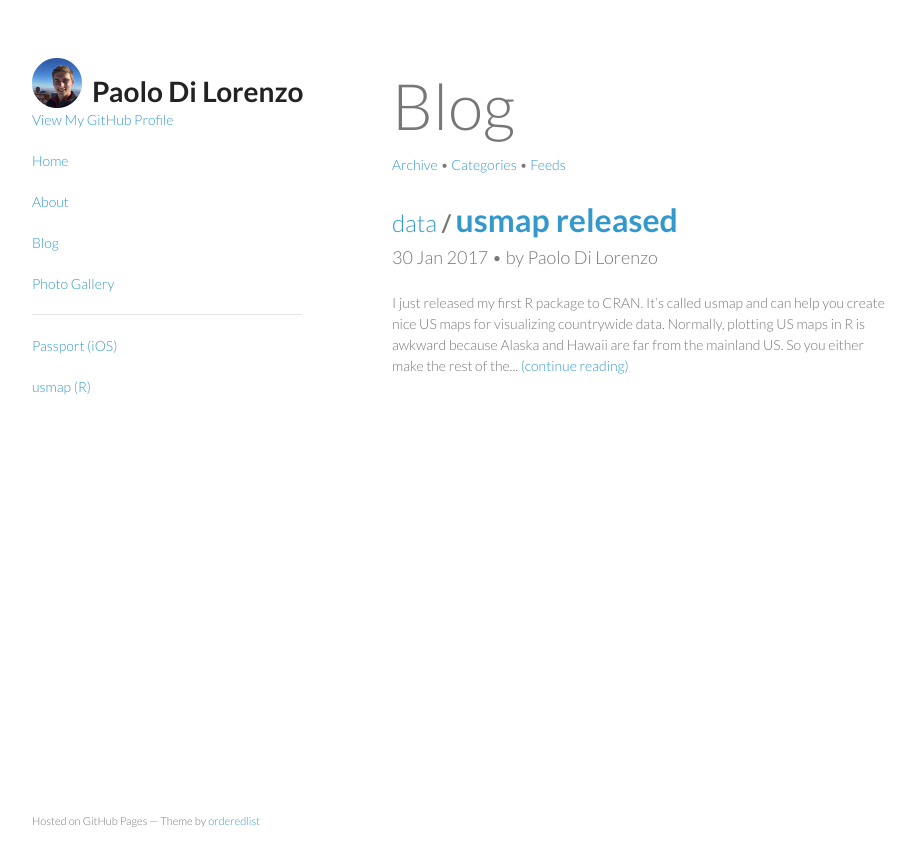
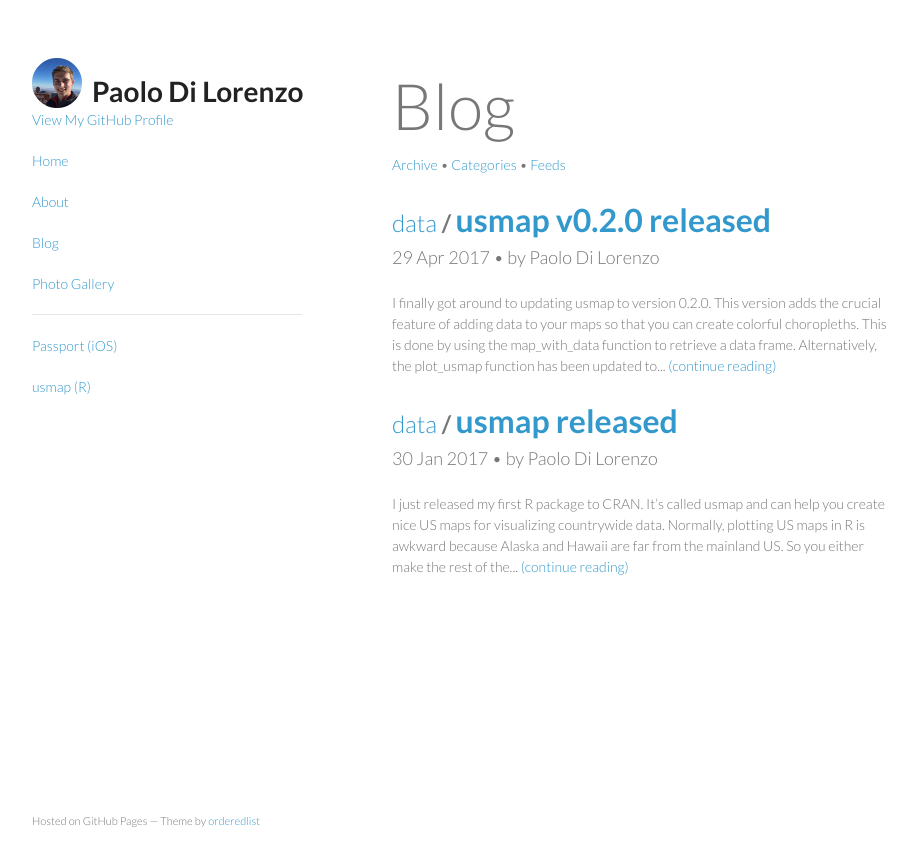
Before and after one commit to pdil/website-Jekyll, a Jekyll site: the page built from blog/index.html, in a window 1280 px wide. Shown: the top 866 px of the page, without its empty margins (178-1095 px from the left). Built offline with Jekyll 4.4.1, drawn with Linux system fonts in a browser that asks for light colours; the list of posts is cut into pages by our own code.

Commit message:
Add usmap v0.2.0 blog post

```diff
--- a/_config.yml
+++ b/_config.yml
@@ -51,3 +51,6 @@ gems: [jekyll-paginate]
 
 # Exclude metadata and development time dependencies (like Grunt plugins)
 exclude: [README.md, .gitignore, favicon.m]
+
+# Allow publishing of blog posts with future date and time
+future: true
--- /dev/null
+++ b/_posts/2017-04-29-usmap-v0-2-0.markdown
@@ -0,0 +1,38 @@
+---
+layout: post
+title: usmap v0.2.0 released
+category: data
+author: Paolo Di Lorenzo
+date: 2017-04-29 15:20 -0500
+---
+
+I finally got around to updating usmap to version 0.2.0. This version adds the crucial feature of adding data to your maps so that you can create colorful choropleths. This is done by using the <code>map_with_data</code> function to retrieve a data frame. Alternatively, the <code>plot_usmap</code> function has been updated to allow a <code>data</code> parameter to be defined.
+<br>
+Here is an example of such a plot: <br>
+
+<center><img src="{{ site.url }}/images/state-pop-example-w-key.png" /></center>
+
+This map shows the population of each state as of 2015. The code to create this is as follows:
+
+{% highlight r %}
+  library(usmap)
+  library(ggplot2)
+
+  plot_usmap(data = statepop, values = "pop_2015") +
+    scale_fill_continuous(low = "white", high = "red", name = "Population (2015)", label = scales::dollar) +
+    scale_x_continuous(expand = c(0, 0)) + scale_y_continuous(expand = c(0, 0)) +
+    theme(legend.position = "right")
+{% endhighlight %}
+
+As you can see we utilize the extensibility of <code>ggplot2</code> to create a nice map complete with a key.
+<br><br>
+The <a href="https://cran.r-project.org/web/packages/usmap/vignettes/mapping.html" target="_blank">mapping vignette</a> has been updated with more examples of the new functionality. Be sure to view the documentation for more help with <code>plot_usmap</code> and <code>map_with_data</code>.
+
+{% highlight r %}
+  ?usmap::plot_usmap
+  ?usmap::map_with_data
+{% endhighlight %}
+
+<hr>
+
+More features and fixes will be added soon as I move the package towards a stable 1.0 release. As always please check out the <a href="http://github.com/pdil/usmap" target="_blank">Github repo</a> for more information and to suggest/add new features.
```
Also changed, not shown: images/state-pop-example-w-key.png (added).
